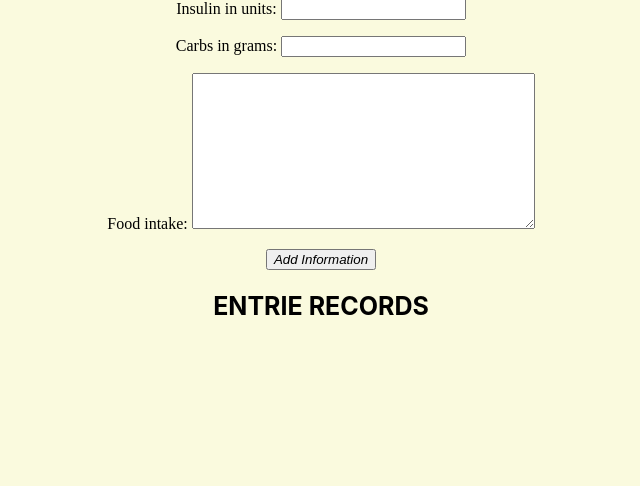
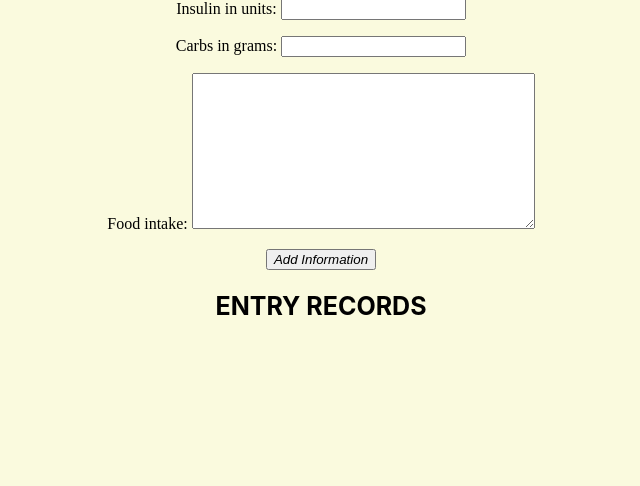
Before and after one commit to RhyneH/BugSmashers, a Django app: page / in a window 1280 px wide. Shown: the part 226-712 px from the top of the page, without its empty margins (319-959 px from the left). Run offline with Django 4.2, Linux system fonts and the light colour scheme; data comes from the database, SQL or seed files in the repository.

Commit message:
fixed spelling errors

```diff
--- a/templates/sugahfree/home.html
+++ b/templates/sugahfree/home.html
@@ -22,7 +22,7 @@
                 <button class="f6 link dim br-pill ph3 pv2 mb2 dib white bg-hot-pink" type="submit">Add Information</button>
             </form>
             </div>
-            <h2>ENTRIE RECORDS</h2>
+            <h2>ENTRY RECORDS</h2>
             <div id='results'></div>
     </body>
 </html>
```
